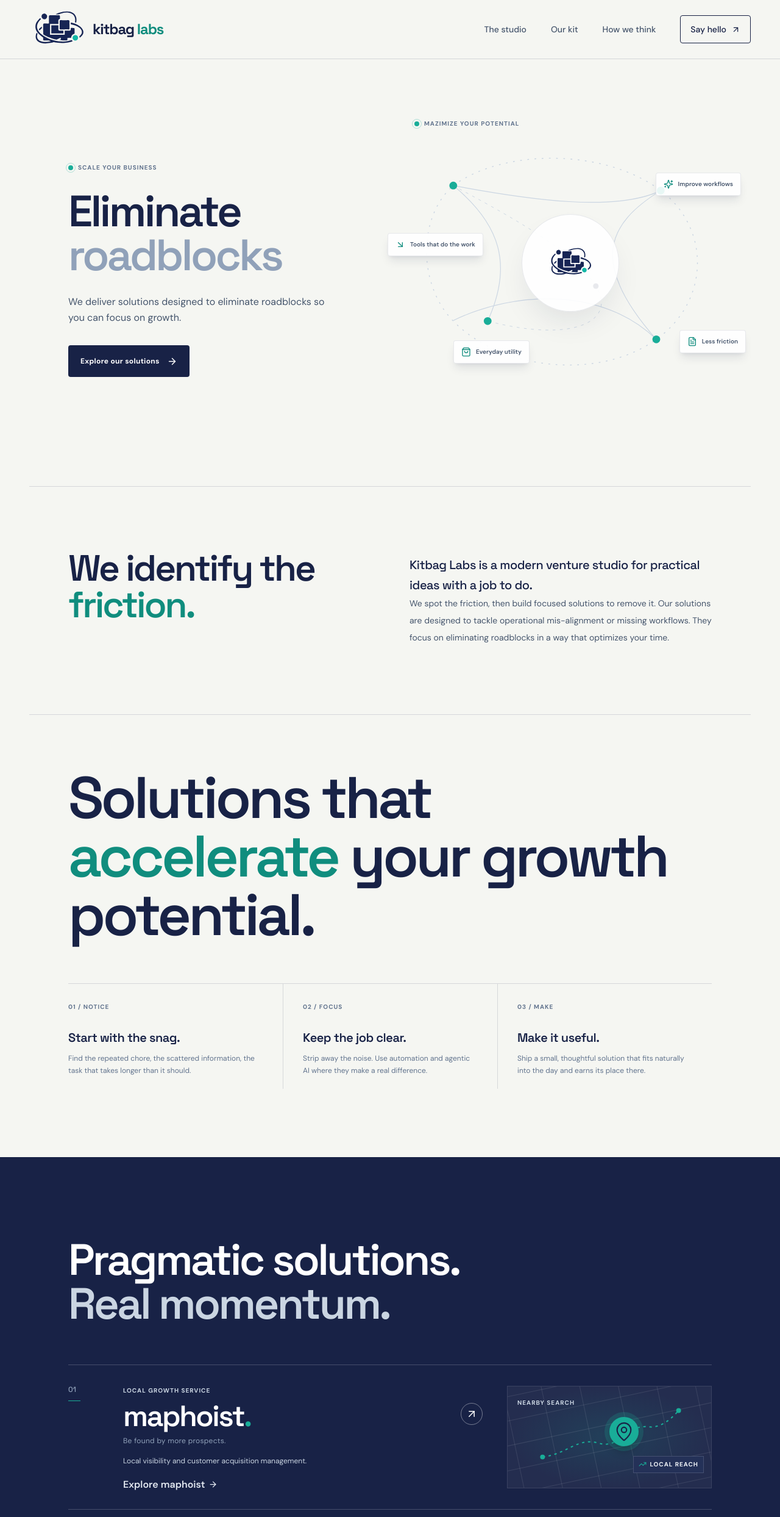
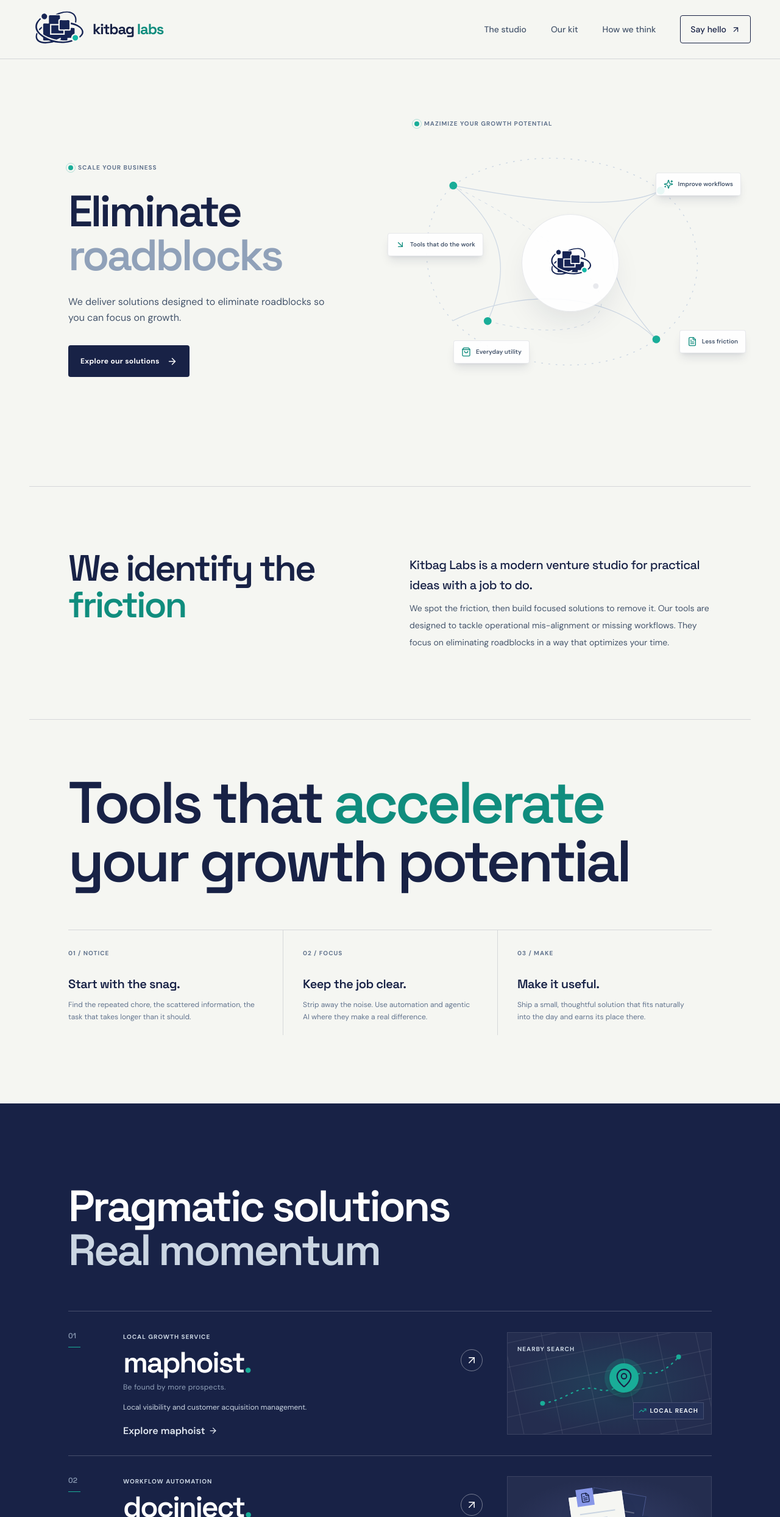
Before and after one commit to bakosbits/kitbaglabs, a React (Vite) app: page / in a window 1280 px wide. Shown: the top 2487 px of the page at 61% size. Built offline with nearby package versions, Linux system fonts and the light colour scheme.

Commit message:
update: content layout

```diff
--- a/src/pages/Home.tsx
+++ b/src/pages/Home.tsx
@@ -22,7 +22,7 @@ function RouteChip({ position, icon, children }: { position: string; icon: React
 function RouteMap() {
     return (
         <div className="relative mx-auto aspect-7/6 w-full max-w-lg text-slate-300 lg:max-w-xl" aria-label="Kitbag Labs turns everyday friction into practical tools" role="img">
-            <div className="absolute top-3 left-8 z-10 flex items-center gap-2 text-2xs font-bold tracking-widest text-slate-500"><PulseDot />MAZIMIZE YOUR POTENTIAL</div>
+            <div className="absolute top-3 left-8 z-10 flex items-center gap-2 text-2xs font-bold tracking-widest text-slate-500"><PulseDot />MAZIMIZE YOUR GROWTH POTENTIAL</div>
             <svg className="absolute top-[5%] left-[4%] h-11/12 w-11/12 overflow-visible" viewBox="0 0 580 480" fill="none" aria-hidden="true">
                 <path d="M80 96C172 29 353 29 454 105C544 173 543 304 446 373C340 449 163 427 79 339C17 275 15 153 80 96Z" stroke="currentColor" strokeWidth="1.5" strokeDasharray="3 10" />
                 <path d="M80 96C165 166 188 239 142 340M454 105C357 165 324 235 446 373M80 339C194 284 350 280 446 373M80 96C218 122 374 144 454 105" stroke="currentColor" strokeWidth="1.25" />
@@ -201,18 +201,18 @@ export default function Home() {
                 <Section id="studio" labelledBy="studio-title" className="border-t border-line pt-6 pb-18 md:pb-28">
                     <div className="mt-12 grid md:mt-20 md:grid-cols-2 md:gap-12 lg:gap-16 xl:mx-16">
                         <h2 className={`${display} text-4xl leading-none tracking-tighter sm:text-5xl xl:text-6xl`} id="studio-title">
-                            We identify the{" "}<br className="hidden md:inline" /><em className="text-teal-dark not-italic">friction.</em>
+                            We identify the{" "}<br className="hidden md:inline" /><em className="text-teal-dark not-italic">friction</em>
                         </h2>
                         <div className="pt-9 text-sm leading-loose text-slate-600 md:pt-2">
                             <p className="max-w-lg font-display text-lg leading-relaxed font-medium tracking-tight text-ink md:text-xl">Kitbag Labs is a modern venture studio for practical ideas with a job to do.</p>
-                            <p className="max-w-lg">We spot the friction, then build focused solutions to remove it. Our solutions are designed to tackle operational mis-alignment or missing workflows. They focus on eliminating roadblocks in a way that optimizes your time.</p>
+                            <p className="max-w-lg mt-2">We spot the friction, then build focused solutions to remove it. Our tools are designed to tackle operational mis-alignment or missing workflows. They focus on eliminating roadblocks in a way that optimizes your time.</p>
                         </div>
                     </div>
                 </Section>
 
                 <Section id="approach" labelledBy="approach-title" className="border-t border-line pt-6 pb-18 md:pb-28 xl:px-16">
                     <h2 id="approach-title" className={`${display} mt-12 mb-10 text-4xl leading-none tracking-tighter sm:text-5xl md:mt-16 md:text-6xl md:mb-16 lg:text-7xl xl:text-8xl`}>
-                        Solutions that{" "}<br className="hidden md:inline" /><span className="text-teal-dark">accelerate{" "}</span> your growth potential.
+                        Tools that{" "}<span className="text-teal-dark">accelerate{" "}</span><br className="hidden md:inline" /> your growth potential
                     </h2>
                     <div className="grid border-t border-line md:grid-cols-3">
                         {approachSteps.map((step, i) => (
@@ -229,7 +229,7 @@ export default function Home() {
                     <div className="mb-10 grid md:mb-16 md:grid-cols-3 md:items-end md:gap-12">
                         <div className="md:col-span-2">
                             <h2 id="products-title" className={`${display} mt-7 text-4xl leading-none tracking-tighter sm:text-5xl md:mt-9 md:text-6xl xl:text-7xl`}>
-                                Pragmatic solutions.{" "}<br className="hidden md:inline" /><span className="text-slate-300">Real momentum.</span>
+                                Pragmatic solutions{" "}<br className="hidden md:inline" /><span className="text-slate-300">Real momentum</span>
                             </h2>
                         </div>
                     </div>
```
